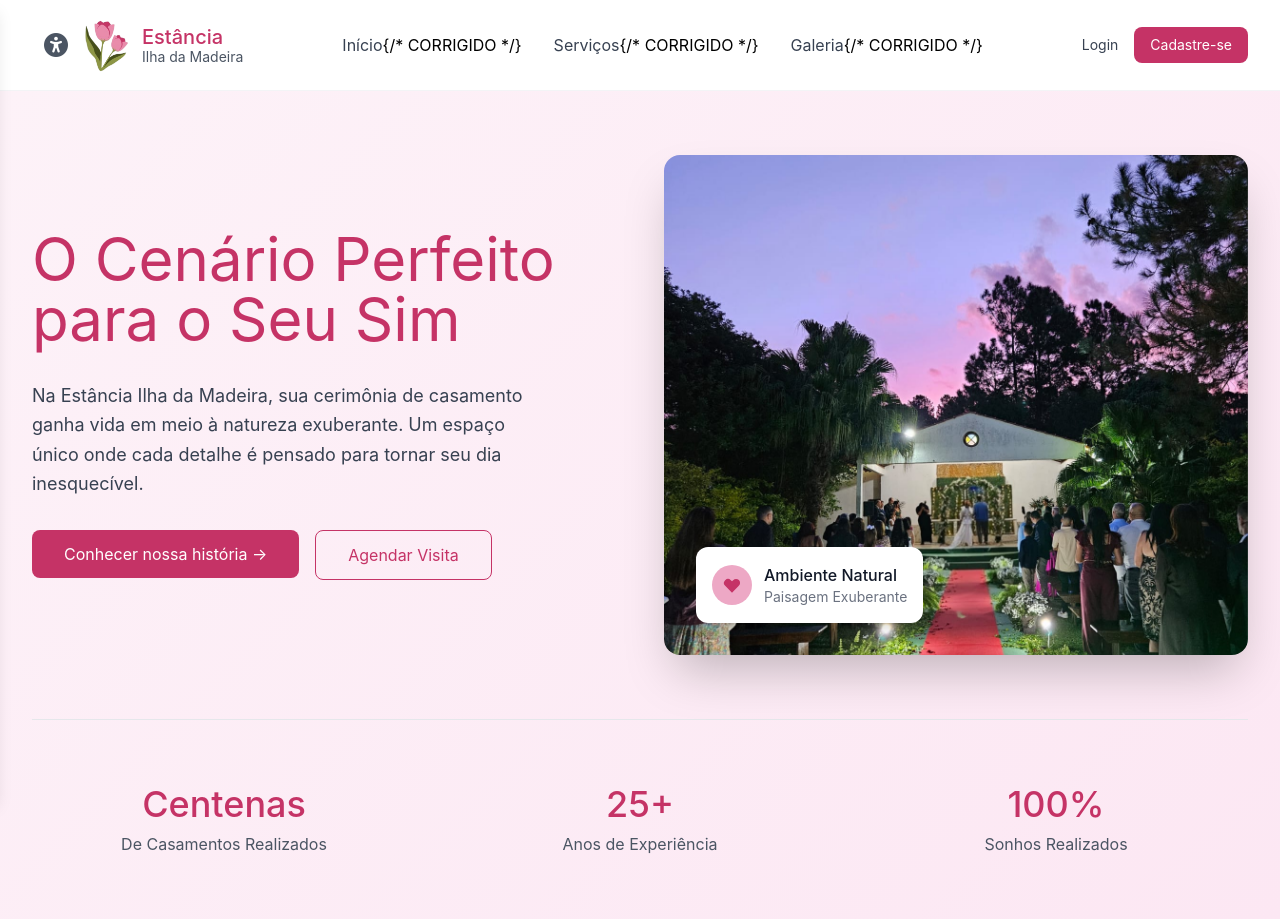
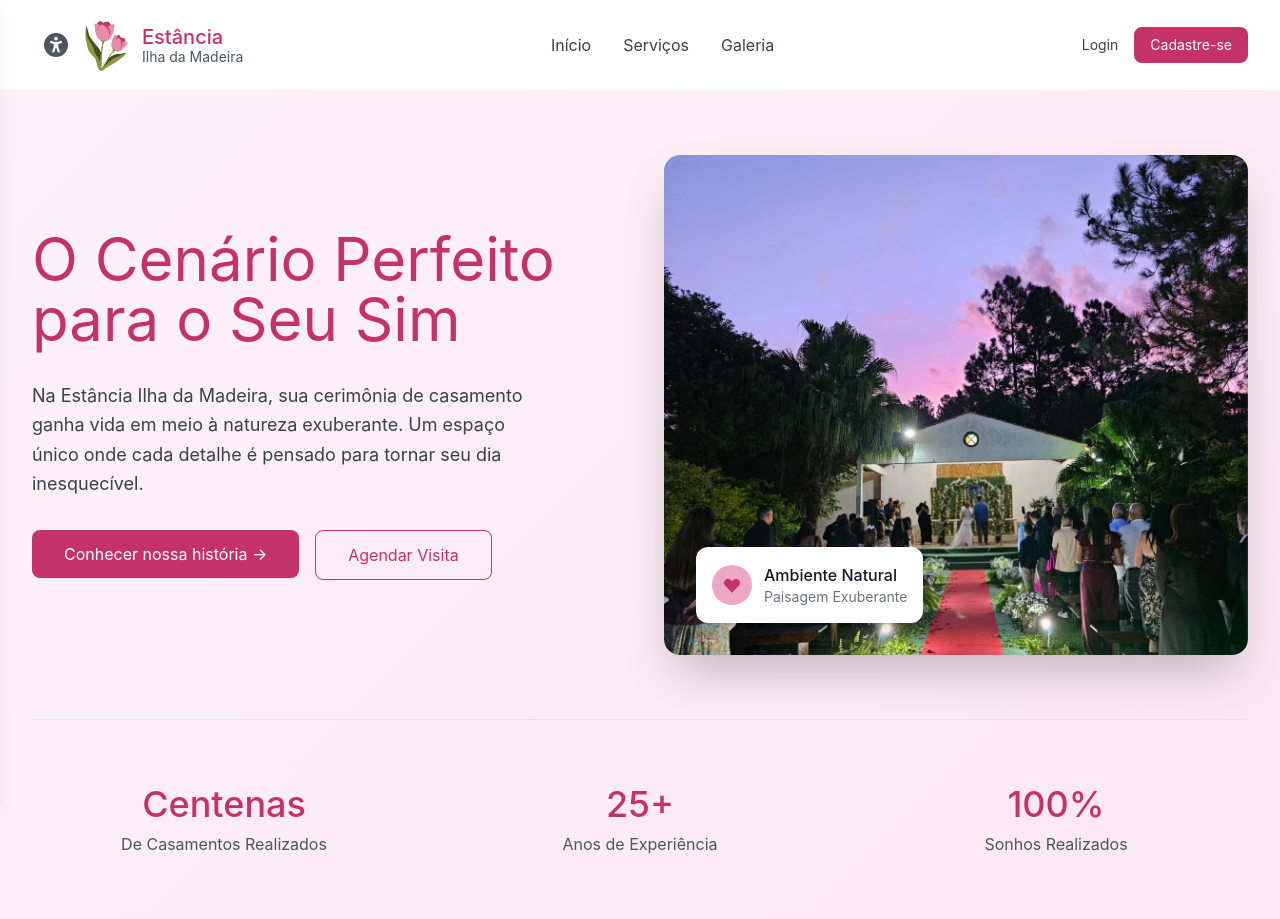
Before and after one commit to yiguinn/projetoEstancia, a PHP site: page / in a window 1280 px wide. Shown: the top 919 px of the page. Run offline with PHP 8.4, Linux system fonts and the light colour scheme; data comes from the database, SQL or seed files in the repository; grey boxes labelled with a size stand in for pictures from a placeholder-image service; data that the repository does not hold is empty; some libraries are stand-ins or nearby versions; some web fonts are replaced.

Commit message:
minor changes

```diff
--- a/view/header.php
+++ b/view/header.php
@@ -88,9 +88,9 @@ $is_admin = $is_logged_in && $_SESSION['user_role'] === 'admin';
             </a>
 
             <nav class="hidden md:flex items-center space-x-8">
-    <a href="/#inicio" class="nav-link text-gray-700 hover:text-rosa-vibrante">Início</a> {/* CORRIGIDO */}
-    <a href="/#servicos" class="nav-link text-gray-700 hover:text-rosa-vibrante">Serviços</a> {/* CORRIGIDO */}
-    <a href="/#galeria" class="nav-link text-gray-700 hover:text-rosa-vibrante">Galeria</a> {/* CORRIGIDO */}
+    <a href="/#inicio" class="nav-link text-gray-700 hover:text-rosa-vibrante">Início</a>
+    <a href="/#servicos" class="nav-link text-gray-700 hover:text-rosa-vibrante">Serviços</a>
+    <a href="/#galeria" class="nav-link text-gray-700 hover:text-rosa-vibrante">Galeria</a>
 
     <?php if ($is_admin): ?>
         <a href="/view/painelAdmin.php" class="nav-link font-bold text-blue-600 hover:text-blue-800">Painel Admin</a>
--- a/view/headerIndex.php
+++ b/view/headerIndex.php
@@ -88,9 +88,9 @@ $is_admin = $is_logged_in && $_SESSION['user_role'] === 'admin';
             </a>
 
             <nav class="hidden md:flex items-center space-x-8">
-    <a href="/#inicio" class="nav-link text-gray-700 hover:text-rosa-vibrante">Início</a> {/* CORRIGIDO */}
-    <a href="/#servicos" class="nav-link text-gray-700 hover:text-rosa-vibrante">Serviços</a> {/* CORRIGIDO */}
-    <a href="/#galeria" class="nav-link text-gray-700 hover:text-rosa-vibrante">Galeria</a> {/* CORRIGIDO */}
+    <a href="/#inicio" class="nav-link text-gray-700 hover:text-rosa-vibrante">Início</a>
+    <a href="/#servicos" class="nav-link text-gray-700 hover:text-rosa-vibrante">Serviços</a>
+    <a href="/#galeria" class="nav-link text-gray-700 hover:text-rosa-vibrante">Galeria</a>
 
     <?php if ($is_admin): ?>
         <a href="/view/painelAdmin.php" class="nav-link font-bold text-blue-600 hover:text-blue-800">Painel Admin</a>
```
